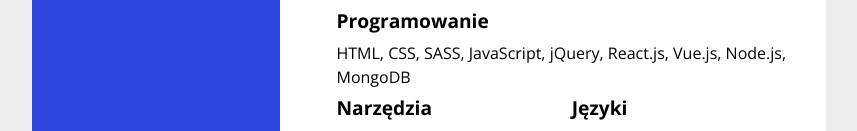
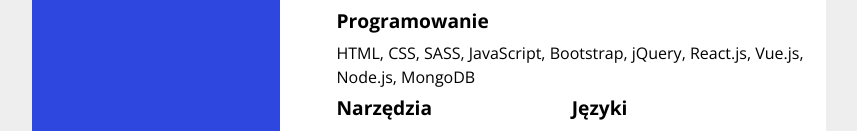
Before and after one commit to ZbigniewOstapowicz/Curriculum-Vitae, a plain HTML site: page index.html in a window 1280 px wide. Shown: the part 821-952 px from the top of the page, without its empty margins (211-1068 px from the left). Drawn offline with nearby package versions, Linux system fonts and the light colour scheme.

```diff
--- a/index.html
+++ b/index.html
@@ -125,7 +125,7 @@
      <h2 class="main__h2 skills">Umiejętności</h2>
      <div class="skills__wrapper">
          <h3 class="main__h3">Programowanie</h3>
-         <p class="skills__text">HTML, CSS, SASS, JavaScript, jQuery, React.js, Vue.js, Node.js, MongoDB</p>
+         <p class="skills__text">HTML, CSS, SASS, JavaScript, Bootstrap, jQuery, React.js, Vue.js, Node.js, MongoDB</p>
          <div class="container">
              <div class="col-1-2">
                  <h3 class="main__h3">Narzędzia</h3>
```
